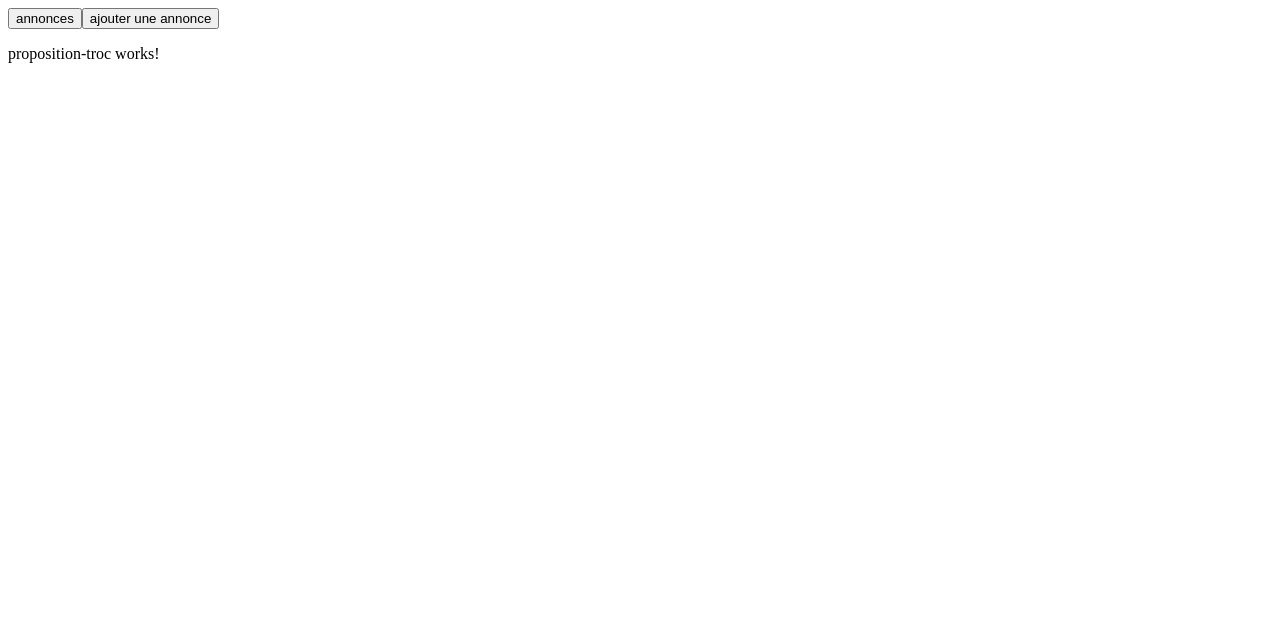
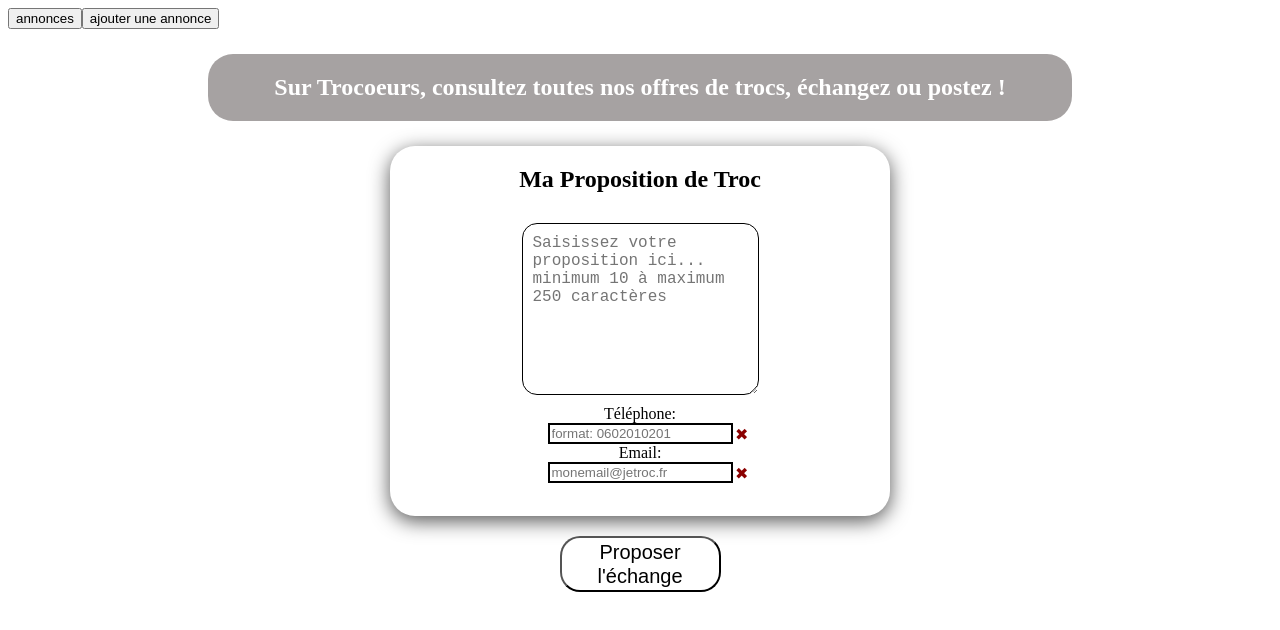
Before and after one commit to Apollo02112022/P3_Front, an Angular app: page /proposal_deal/1 in a window 1280 px wide. Shown: the top 630 px of the page. Built offline with nearby package versions, Linux system fonts and the light colour scheme; no server answers.

Commit message:
add proposition troc form

```diff
--- a/src/app/add-annonce/add-annonce.component.html
+++ b/src/app/add-annonce/add-annonce.component.html
@@ -15,8 +15,8 @@
 
       <div class="createDescription">
         <h3 class="addTitre">Description Annonce</h3>
-        <textarea wrap="hard" type="text" [(ngModel)]="newAnnonce.description" name="description"
-          class="descriptionAnnonce" placeholder="Saisissez votre annonce ici...maximum 250 caractères" maxlength="250"
+        <textarea type="text" [(ngModel)]="newAnnonce.description" name="description"
+          class="descriptionAnnonce" placeholder="Saisissez votre annonce ici... minimum 10 à maximum 250 caractères" maxlength="250"
           minlength="10"></textarea>
       </div>
     </div>
--- a/src/app/add-annonce/add-annonce.component.scss
+++ b/src/app/add-annonce/add-annonce.component.scss
@@ -25,11 +25,8 @@
 .addFile {
     margin: 15px;
     background-color: #0d99ff;
-    /* Couleur bleue */
     border: 1px solid #0d99ff;
-    /* Bordure bleue */
     color: #fff;
-    /* Texte blanc */
     border-radius: 15px;
 }
 
@@ -59,7 +56,6 @@
     border: 1px solid black;
     border-radius: 15px;
 
-    /* empêcher le redimensionnement */
 }
 
 .addImg {
--- a/src/app/details-annonce/details-annonce.component.scss
+++ b/src/app/details-annonce/details-annonce.component.scss
@@ -1,5 +1,7 @@
 .cardDetailAnnonce {
-  display: grid;
+  display: flex;
+  flex-direction: column;
+  align-items: center;
   grid-template-rows: 2fr 3fr 1fr;
   grid-template-columns: 1fr;
   justify-items: center;
@@ -39,6 +41,7 @@
   justify-content: center;
 
 }
+
 
 .btnTroc {
 
--- a/src/app/details-annonce/details-annonce.component.ts
+++ b/src/app/details-annonce/details-annonce.component.ts
@@ -1,4 +1,4 @@
-import { Component, OnInit } from '@angular/core';
+import { Component, OnInit, ViewEncapsulation } from '@angular/core';
 import { ActivatedRoute, Router } from '@angular/router';
 import { AnnonceService } from '../services/annonce.service';
 import { Annonce } from '../models/annonce.model';
@@ -7,7 +7,8 @@ import { throwError } from 'rxjs';
 @Component({
   selector: 'app-details-annonce',
   templateUrl: './details-annonce.component.html',
-  styleUrls: ['./details-annonce.component.scss']
+  styleUrls: ['./details-annonce.component.scss'],
+  encapsulation: ViewEncapsulation.None
 })
 export class DetailsAnnonceComponent implements OnInit {
   // variable "annonceId" de type "Annonce" utilisée pour stocker les détails de l'annonce sélectionnée.
--- a/src/app/proposition-troc/proposition-troc.component.html
+++ b/src/app/proposition-troc/proposition-troc.component.html
@@ -1,3 +1,22 @@
-<p>
-  proposition-troc works!
-</p>
+<div class="proposition-container">
+  <app-details-annonce></app-details-annonce>
+
+  <form>
+    <div class="propositon-Cards">
+      <h2 class="prop-Titre">Ma Proposition de Troc</h2>
+      <textarea type="text" name="description" class="description-Proposition" placeholder="Saisissez votre proposition ici... minimum 10 à maximum 250 caractères" maxlength="250"
+        minlength="10"></textarea>
+
+        <label for="phone">Téléphone:</label>
+      <input id="telNo" type="tel" required name="phone" minlength="10" maxlength="10" placeholder="format: 0602010201 ">
+      <span class="validity"></span>
+      <label for="email">Email:</label>
+      <input id="emailAddress" type="email"  maxLength="50" required placeholder="monemail@jetroc.fr">
+      <span class="validity"></span>
+    </div>
+
+    <div class="btnValid">
+      <button class="btnPropose" type="submit">Proposer l'échange</button>
+    </div>
+  </form>
+</div>
--- /dev/null
+++ b/src/app/proposition-troc/proposition-troc.component.scss
@@ -0,0 +1,126 @@
+// utilisation encapsulation: ViewEncapsulation.None dans details annaonce component pour pouvoir modifier css du composant enfant
+:host ::ng-deep .cardDetailAnnonce {
+  display: flex;
+  width: 300px;
+  height: 200px;
+  margin: 15px auto 15px auto;
+  padding: 20px;
+  background-color: white;
+  box-shadow: 0px 5px 20px #555;
+  border-radius: 25px;
+  box-sizing: border-box;
+  overflow: hidden;
+  flex-direction: row;
+}
+
+:host ::ng-deep .descriptionDetailAnnonce {
+  width: 60%;
+  height: 129%;
+  display: flex;
+  flex-direction: column;
+  align-items: center;
+  overflow: hidden;
+  padding: 10px;
+
+}
+
+:host ::ng-deep .imageDetailAnnonce {
+  width: 40%;
+  height: 80%;
+  border-radius: 15px;
+  border: 2px solid;
+  overflow: hidden;
+  ;
+}
+
+:host ::ng-deep h3 {
+  display: none;
+}
+
+:host ::ng-deep .btnTroc {
+  display: none;
+}
+
+
+.propositon-Cards {
+  display: flex;
+  flex-direction: column;
+  align-items: center;
+  // grid-template-rows: 2fr 3fr 1fr;
+  // grid-template-columns: 1fr;
+  justify-items: center;
+  width: 300px;
+  height: 370px;
+  margin: 5px auto;
+  background-color: white;
+  box-shadow: 0px 5px 20px #555;
+  border-radius: 25px;
+  overflow: hidden;
+
+}
+
+.description-Proposition {
+  margin: 10px;
+  width: auto;
+  height: 150px;
+  padding: 10px;
+  font-size: 16px;
+  border: 1px solid black;
+  border-radius: 15px;
+}
+
+
+
+.btnValid {
+  display: flex;
+  padding: 15px;
+  justify-content: center;
+}
+
+.btnPropose {
+
+  width: 161px;
+  height: 56px;
+  background: #FFFFFF;
+  border-radius: 20px;
+  font-style: normal;
+  font-size: 20px;
+  line-height: 24px;
+  color: #000000;
+}
+input {
+  border: 2px solid black
+}
+input + span {
+  display: flex;
+  flex-direction: row;
+  align-items: flex-end;
+  margin-left: 180px;
+  }
+//source mdn
+input:invalid+span:after {
+  position: absolute; content: '✖';
+  padding-left: 5px;
+  color: #8b0000;
+}
+
+input:valid+span:after {
+  position: absolute;
+  content: '✓';
+  padding-left: 5px;
+  color: #009000;
+}
+
+/* //////////MEDIA QUERIES//////////*/
+
+
+@media only screen and (min-width: 768px) {
+
+  :host ::ng-deep .cardDetailAnnonce {
+    width: 500px;
+  }
+
+  .propositon-Cards {
+    width: 500px;
+  }
+}
--- a/src/app/proposition-troc/proposition-troc.component.ts
+++ b/src/app/proposition-troc/proposition-troc.component.ts
@@ -3,7 +3,7 @@ import { Component, OnInit } from '@angular/core';
 @Component({
   selector: 'app-proposition-troc',
   templateUrl: './proposition-troc.component.html',
-  styleUrls: ['./proposition-troc.component.css']
+  styleUrls: ['./proposition-troc.component.scss']
 })
 export class PropositionTrocComponent implements OnInit {
 
--- a/src/app/services/annonce.service.ts
+++ b/src/app/services/annonce.service.ts
@@ -70,19 +70,6 @@ export class AnnonceService {
     });
   }
 
-  updateAnnonce(ann: Annonce) {
-    // console.log(p);
-    this.deleteAnnonce(ann);
-    this.addOneAnnonce(ann);
-    this.trierAnnonces();
-  }
-  // listeCategory():Category[] {
-  //   return this.category;
-
-  // }
-  // consulterCategory(id:number): Category{
-  //   return this.category.find(cat => cat.idCat == id)!;
-  //   }
 
 
 }
```
Also changed, not shown: src/app/annonces/annonces.component.scss (+4 -4 lines), src/app/proposition-troc/proposition-troc.component.css (deleted).
